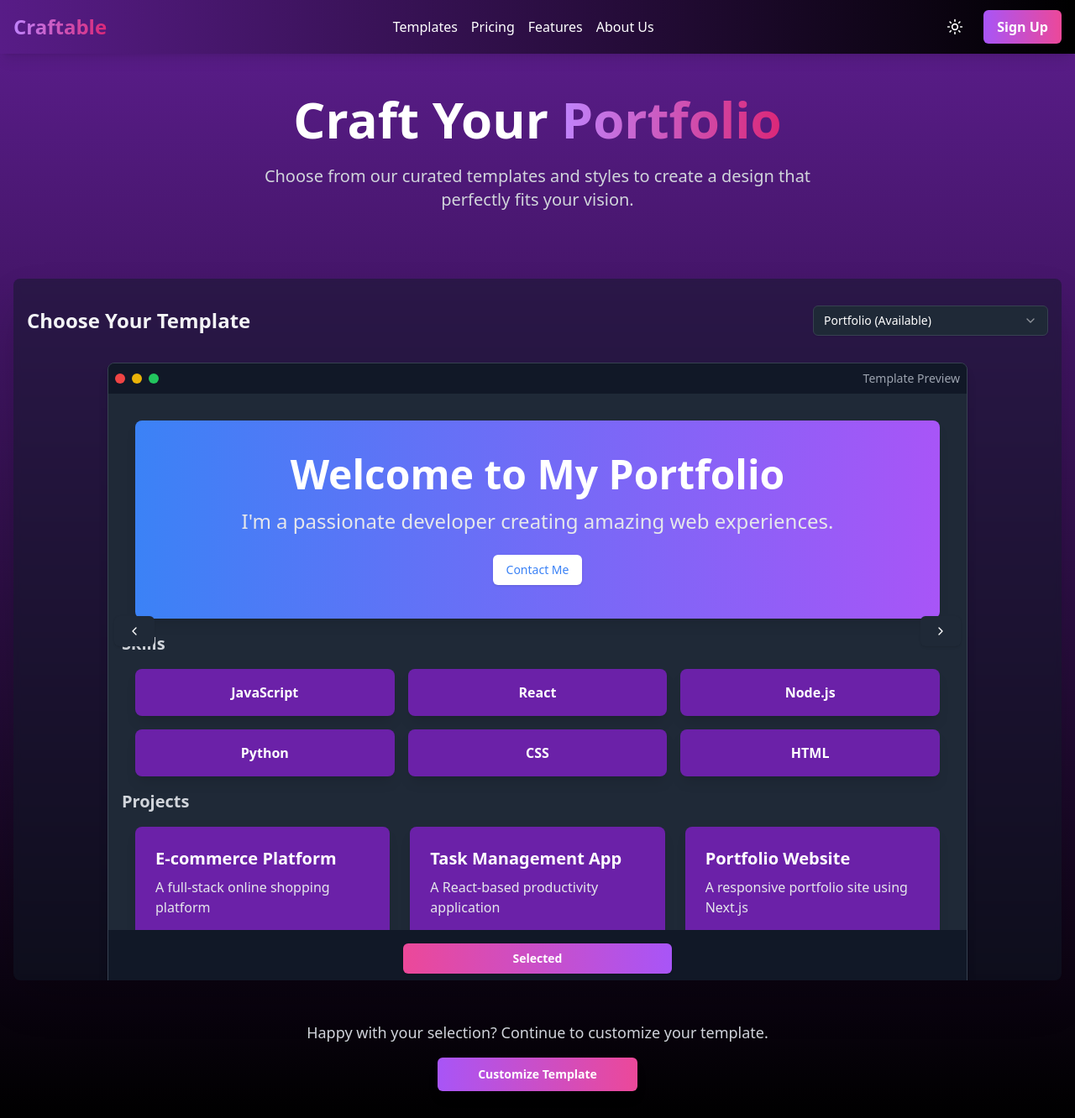
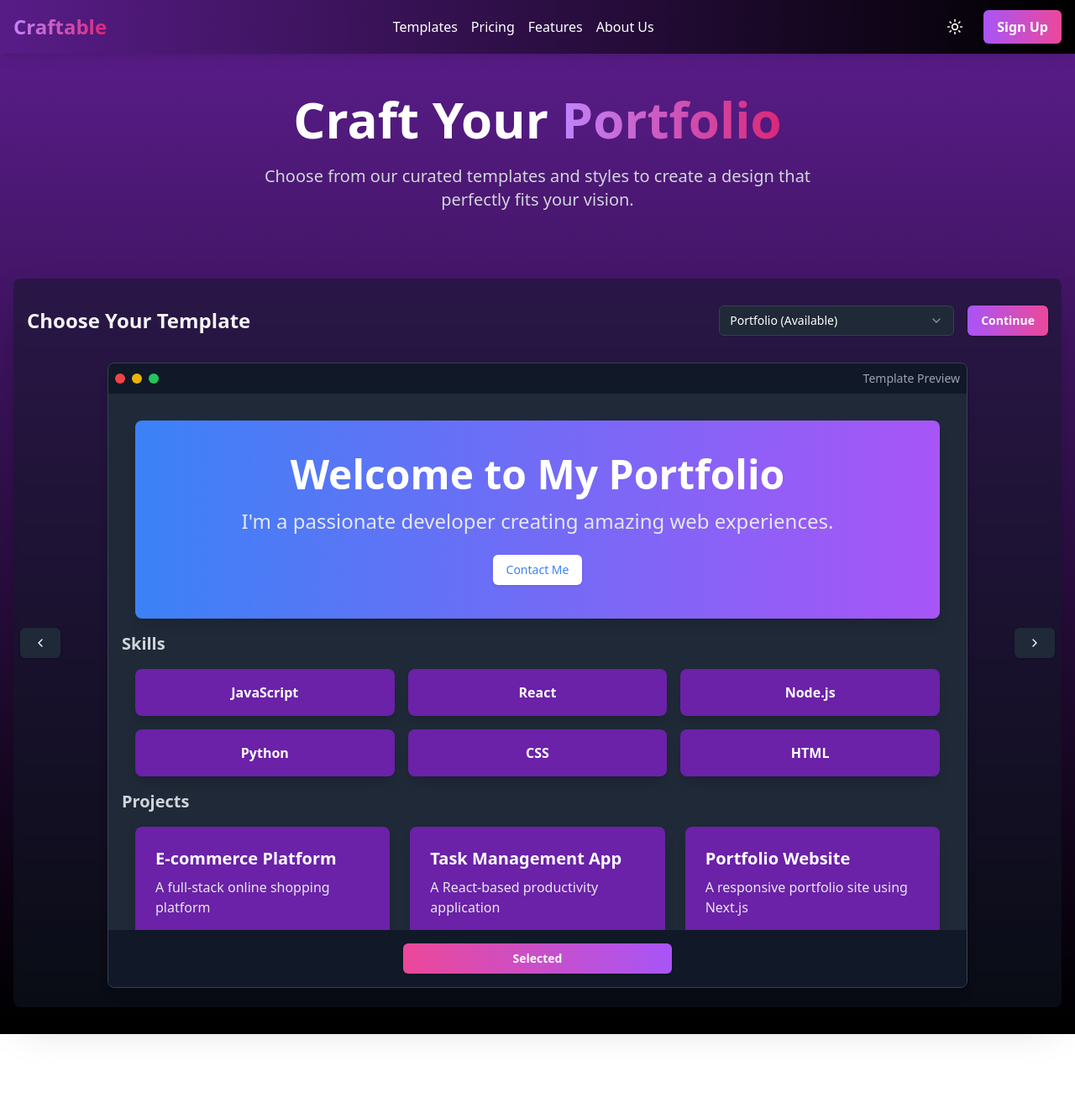
Before and after one commit to moiz2405/Craftable, a Next.js app: page /craft in a window 1280 px wide. Shown: the whole page at 84% size. After the commit the page ends 1232 px from the top, so only its background shows below. Built offline with nearby package versions, Linux system fonts and the light colour scheme.

Commit message:
updated projects

```diff
--- a/components/craft/CraftSite.tsx
+++ b/components/craft/CraftSite.tsx
@@ -27,20 +27,6 @@ export default function CraftSite({ selectedSite }: CraftSiteProps) {
                     <TemplateSelector />
                 </div>
 
-                <div className="mt-12 text-center">
-                    <p className="text-lg text-gray-300 mb-4">
-                        Happy with your selection? Continue to customize your template.
-                    </p>
-                    <Link href="/customize-template">
-                        <Button
-                            variant="solid"
-                            size="lg"
-                            className="bg-gradient-to-r from-purple-500 to-pink-500 hover:bg-gradient-to-l text-white font-semibold px-12 py-4 shadow-lg transform transition-transform hover:scale-105"
-                        >
-                            Customize Template
-                        </Button>
-                    </Link>
-                </div>
             </main>
         </div>
     );
--- a/components/templates/TemplateSelector.tsx
+++ b/components/templates/TemplateSelector.tsx
@@ -135,6 +135,7 @@ export default function TemplateSelector() {
         <div className="space-y-8 container mx-auto px-4 py-8">
             <div className="flex flex-col md:flex-row justify-between items-center mb-6 gap-4">
                 <h2 className="text-2xl font-bold text-gray-100">Choose Your Template</h2>
+                <div className="flex gap-4">
                     <Select
                         value={selectedTemplate}
                         onValueChange={(value) => setSelectedTemplate(value)}
@@ -155,8 +156,17 @@ export default function TemplateSelector() {
                             ))}
                         </SelectContent>
                     </Select>
+                    <Button
+                        onClick={() => {/* Your continue button action */ }}
+                        disabled={!selectedTemplate}
+                        className="bg-gradient-to-r from-purple-500 to-pink-500 text-white font-semibold transition-all duration-300"
+                    >
+                        Continue
+                    </Button>
+                </div>
             </div>
 
+            {/* Template Card Container */}
             <div className="relative aspect-[16/10] w-full max-w-5xl mx-auto">
                 <AnimatePresence mode="wait">
                     <motion.div
@@ -175,10 +185,15 @@ export default function TemplateSelector() {
                         />
                     </motion.div>
                 </AnimatePresence>
+            </div>
+
+            {/* Separate Container for Navigation Buttons */}
+            <div className="flex justify-center mt-4 space-x-2">
                 <CarouselNavButton direction="left" onClick={() => handleNav('prev')} />
                 <CarouselNavButton direction="right" onClick={() => handleNav('next')} />
             </div>
 
+            {/* Bottom Style Selection Buttons */}
             <div className="flex justify-center mt-4 space-x-2">
                 {['style1', 'style2', 'style3', 'style4', 'style5'].map((style, index) => (
                     <Button
```
Lines whose indentation alone changed are shown as unchanged.
